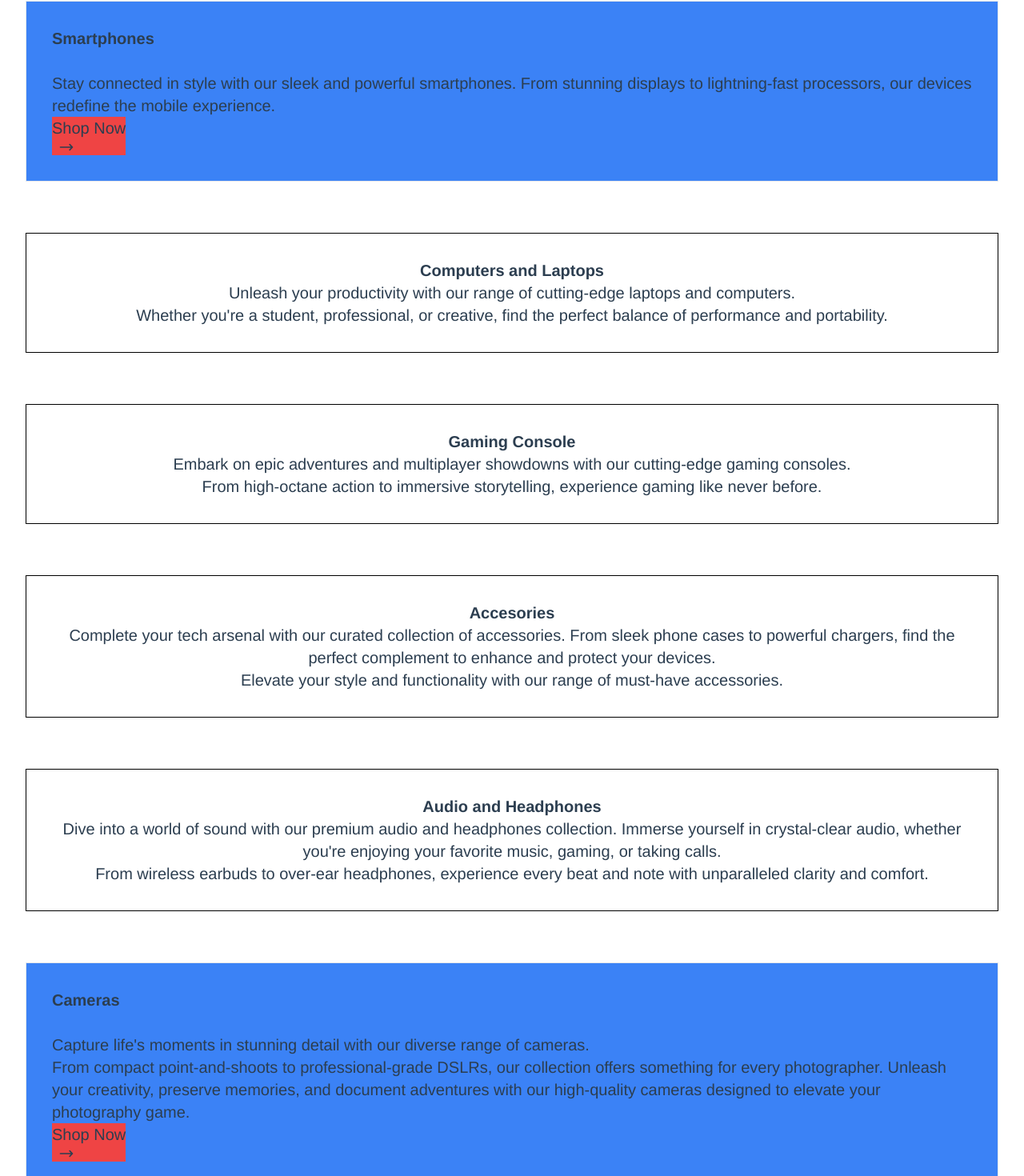
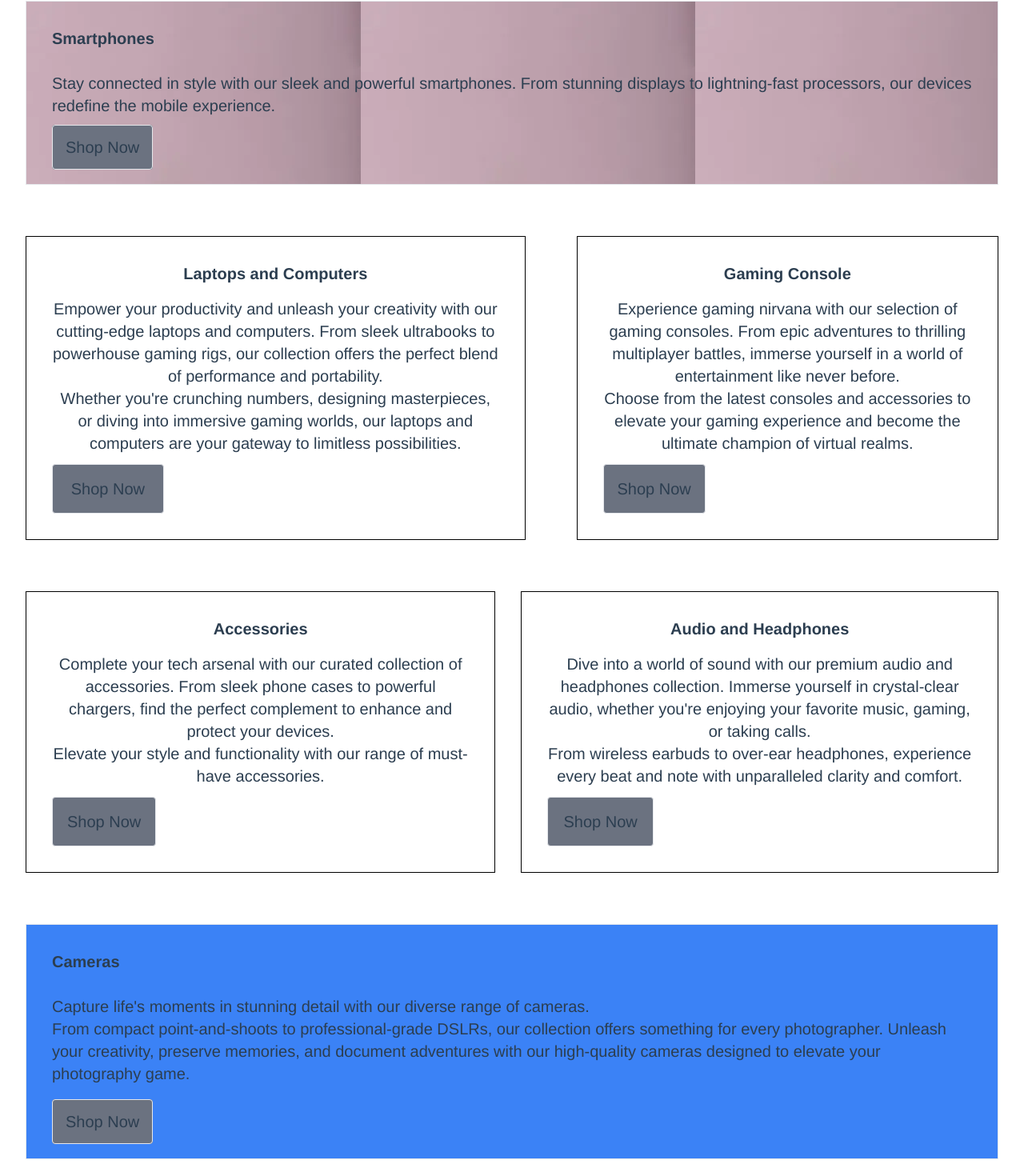
Before and after one commit to davidwagura/Gadget-Galaxy, a Vue app: page / in a window 1280 px wide. Shown: the part 127-1597 px from the top of the page at 80% size. Built offline with nearby package versions, Linux system fonts and the light colour scheme.

Commit message:
add Shop buttons

```diff
--- a/src/components/nav page/NavigationPage.vue
+++ b/src/components/nav page/NavigationPage.vue
@@ -48,57 +48,50 @@
         </div>
     </div>
     <div class="mt-16">
-        <div class="border bg-blue-500 text-xl p-8 text-left m-8">
+        <div class="border text-xl p-8 text-left m-8"
+        :style="{'background-image': 'url(/src/assets/elegant-smartphone-composition_23-2149437106.webp)'}">
             <h2 class="font-bold">Smartphones</h2><br>
-            <p>Stay connected in style with our sleek and powerful smartphones. From stunning displays to lightning-fast processors, our devices redefine the mobile experience.</p>
-            <button class="bg-red-500">
-                <router-link to="/smartphones">
-                    <span>Shop Now
-                        <svg class="h-5 w-5 mx-2" fill="none" stroke-linecap="round" stroke-linejoin="round" stroke-width="2" viewBox="0 0 24 24" stroke="currentColor">
-                            <path d="M17 8l4 4m0 0l-4 4m4-4H3"></path>
-                        </svg>
-                    </span>
-                </router-link>
-            </button>
+            <p class="mb-6">Stay connected in style with our sleek and powerful smartphones. From stunning displays to lightning-fast processors, our devices redefine the mobile experience.</p>
+            <a class="bg-gray-500 border rounded w-1/4 mt-3 p-4" href="/smartphones">Shop Now</a>
         </div>
         <div class="flex flex-col">
+            <div class="inline-flex">
+                <div class="flex flex-col  border border-black text-xl p-8 m-8">
+                    <h2 class="font-bold mb-4">Laptops and Computers</h2>
+                    <p>Empower your productivity and unleash your creativity with our cutting-edge laptops and computers. From sleek ultrabooks to powerhouse gaming rigs, our collection offers the perfect blend of performance and portability.</p>
+                    <p>Whether you're crunching numbers, designing masterpieces, or diving into immersive gaming worlds, our laptops and computers are your gateway to limitless possibilities.</p>
+                    <a class="bg-gray-500 border rounded w-1/4 mt-3 p-4" href="/laptops-phones">Shop Now</a>
+                </div>
                 <div class="flex flex-col border border-black text-xl p-8 m-8">
-                <h2 class="font-bold">Computers and Laptops</h2>
-                <p>Unleash your productivity with our range of cutting-edge laptops and computers.</p>
-                <p>Whether you're a student, professional, or creative, find the perfect balance of performance and portability.</p>
+                    <h1 class="font-bold mb-4">Gaming Console</h1>
+                    <p>Experience gaming nirvana with our selection of gaming consoles. From epic adventures to thrilling multiplayer battles, immerse yourself in a world of entertainment like never before.</p>
+                    <p>Choose from the latest consoles and accessories to elevate your gaming experience and become the ultimate champion of virtual realms.</p>
+                    <a class="bg-gray-500 border rounded w-32 mt-3 p-4" href="/gaming-console">Shop Now</a>
                 </div>
-            <div class="border border-black flex flex-col text-xl p-8 m-8">
-                <h1 class="font-bold">Gaming Console</h1>
-                <p>Embark on epic adventures and multiplayer showdowns with our cutting-edge gaming consoles.</p>
-                <p>From high-octane action to immersive storytelling, experience gaming like never before.</p>
             </div>
         </div>
         <div class="flex flex-col">
+            <div class="inline-flex">
                 <div class="flex flex-col border border-black text-xl p-8 m-8">
-                <h2 class="font-bold">Accesories</h2>
+                    <h2 class="font-bold mb-4">Accessories</h2>
                     <p>Complete your tech arsenal with our curated collection of accessories. From sleek phone cases to powerful chargers, find the perfect complement to enhance and protect your devices.</p>
                     <p>Elevate your style and functionality with our range of must-have accessories.</p>
+                    <a class="bg-gray-500 border rounded w-1/4 mt-3 p-4" href="/accessories">Shop Now</a>
+                </div>
+                <div class="flex flex-col border border-black text-xl p-8 m-8 ml-auto">
+                    <h1 class="font-bold mb-4">Audio and Headphones</h1>
+                    <p>Dive into a world of sound with our premium audio and headphones collection. Immerse yourself in crystal-clear audio, whether you're enjoying your favorite music, gaming, or taking calls. </p>
+                    <p>From wireless earbuds to over-ear headphones, experience every beat and note with unparalleled clarity and comfort.</p>
+                    <a class="bg-gray-500 border rounded w-1/4 mt-3 p-4" href="/audio-headphones">Shop Now</a>
 
                 </div>
-            <div class="border border-black flex flex-col text-xl p-8 m-8">
-                <h1 class="font-bold">Audio and Headphones</h1>
-                <p>Dive into a world of sound with our premium audio and headphones collection. Immerse yourself in crystal-clear audio, whether you're enjoying your favorite music, gaming, or taking calls. </p>
-                <p>From wireless earbuds to over-ear headphones, experience every beat and note with unparalleled clarity and comfort.</p>
             </div>
         </div>
         <div class="border bg-blue-500 text-xl p-8 text-left m-8">
             <h2 class="font-bold">Cameras</h2><br>
             <p>Capture life's moments in stunning detail with our diverse range of cameras.</p>
-            <p> From compact point-and-shoots to professional-grade DSLRs, our collection offers something for every photographer. Unleash your creativity, preserve memories, and document adventures with our high-quality cameras designed to elevate your photography game.</p>
-            <button class="bg-red-500">
-                <router-link to="/smartphones">
-                    <span>Shop Now
-                        <svg class="h-5 w-5 mx-2" fill="none" stroke-linecap="round" stroke-linejoin="round" stroke-width="2" viewBox="0 0 24 24" stroke="currentColor">
-                            <path d="M17 8l4 4m0 0l-4 4m4-4H3"></path>
-                        </svg>
-                    </span>
-                </router-link>
-            </button>
+            <p class="mb-8"> From compact point-and-shoots to professional-grade DSLRs, our collection offers something for every photographer. Unleash your creativity, preserve memories, and document adventures with our high-quality cameras designed to elevate your photography game.</p>
+            <a class="bg-gray-500 border rounded w-1/4  p-4" href="/cameras">Shop Now</a>
         </div>
 
     </div>
```
Also changed, not shown: src/assets/elegant-smartphone-composition_23-2149437106.webp (added). Lines whose indentation alone changed are shown as unchanged.
